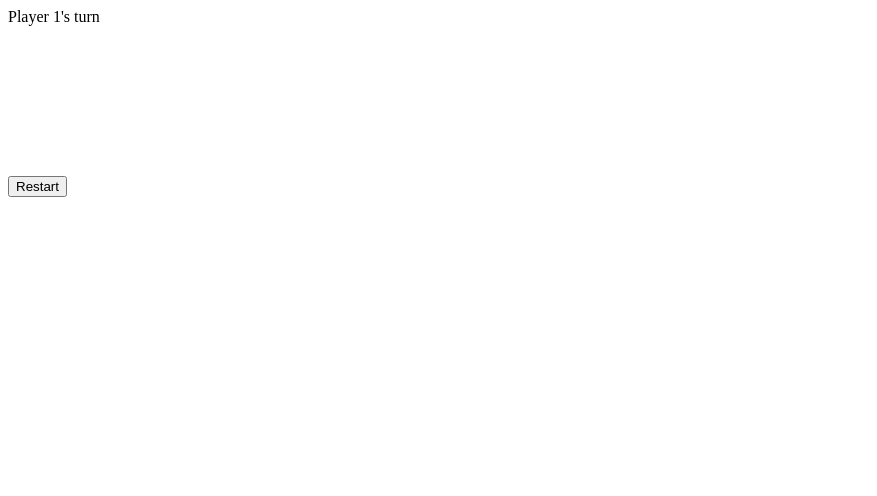
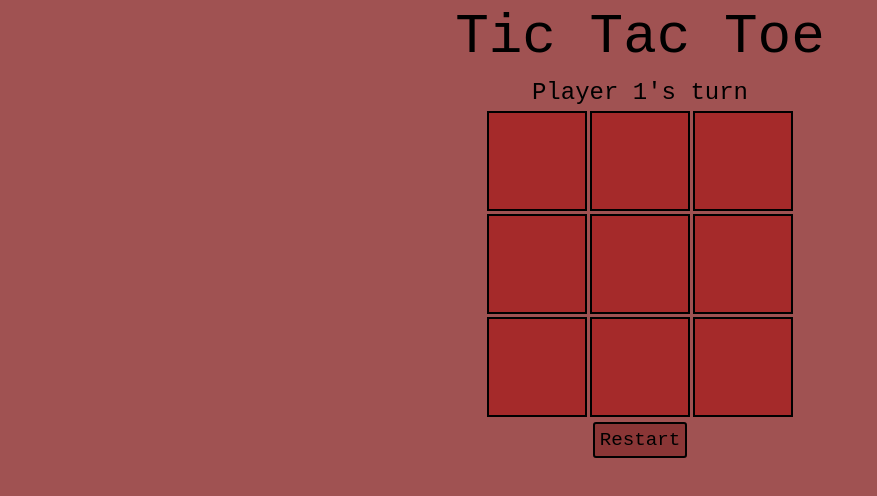
Before and after one commit to saikatdb/tic-tac-toe, a website: page index.html in a window 1280 px wide. Shown: the whole page, without its empty margins (0-877 px from the left). Drawn offline with Linux system fonts and the light colour scheme.

Commit message:
Add style

```diff
--- a/index.html
+++ b/index.html
@@ -10,6 +10,7 @@
   </head>
   <body>
     <div class="container">
+      <div class="header">Tic Tac Toe</div>
       <div class="game-board">
         <div class="cell" data-index="0"></div>
         <div class="cell" data-index="1"></div>
@@ -21,7 +22,9 @@
         <div class="cell" data-index="7"></div>
         <div class="cell" data-index="8"></div>
       </div>
-      <button class="restart">Restart</button>
+      <div class="rst">
+        <button class="restart">Restart</button>
+      </div>
     </div>
   </body>
 </html>
--- a/style.css
+++ b/style.css
@@ -1,6 +1,74 @@
+*,
+*::after,
+*::before {
+  box-sizing: border-box;
+  padding: 0;
+  margin: 0;
+}
+
+body {
+  font-family: 'Courier New', Courier, monospace;
+  background-color: rgb(160, 82, 82);
+}
+
 .game-board {
   display: grid;
   width: 500px;
-  grid-template-columns: 50px 50px 50px;
-  grid-template-rows: 50px 50px 50px;
+  grid-template-columns: 100px 100px 100px;
+  grid-template-rows: 100px 100px 100px;
+  justify-content: center;
+  gap: 3px;
 }
+.cell {
+  border: 2px solid black;
+  display: flex;
+  justify-content: center;
+  align-items: center;
+  font-size: 2.5rem;
+  background-color: brown;
+  cursor: pointer;
+}
+
+.cell:hover {
+  background-color: rgb(146, 35, 35);
+}
+
+.container {
+  display: flex;
+  flex-direction: column;
+  justify-content: center;
+  align-items: center;
+}
+
+.header {
+  font-family: 'Courier New', Courier, monospace;
+  font-size: 3.5rem;
+  margin: 5px;
+}
+
+.turn {
+  font-size: 1.5rem;
+  margin: 5px;
+}
+
+.wins {
+  font-size: 1.7rem;
+  margin: 5px;
+}
+
+button {
+  font-family: inherit;
+  font-weight: 600px;
+  font-size: 1.2rem;
+  padding: 5px;
+  margin: 5px;
+  text-align: center;
+  border: 2px black solid;
+  border-radius: 3px;
+  background-color: rgba(112, 23, 23, 0.466);
+  cursor: pointer;
+}
+
+button:hover {
+  background-color: rgba(112, 23, 23, 0.712);
+}
```
